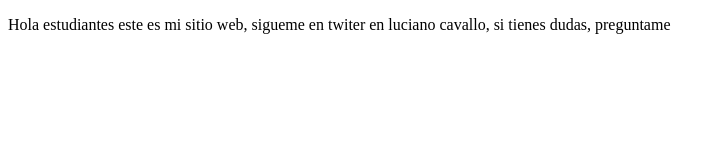
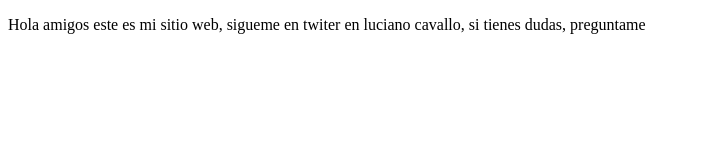
Before and after one commit to luchx88/proyectoCursoPreworks, a plain HTML site: page index.html in a window 1280 px wide. Shown: the whole page, without its empty margins (0-724 px from the left). Drawn offline with Linux system fonts and the light colour scheme.

Commit message:
cambios agregamos amigos

```diff
--- a/index.html
+++ b/index.html
@@ -8,6 +8,6 @@
 </head>
 <body>
     <p>
-        Hola estudiantes este es mi sitio web, sigueme en twiter en luciano cavallo, si tienes dudas, preguntame
+        Hola amigos este es mi sitio web, sigueme en twiter en luciano cavallo, si tienes dudas, preguntame
 </body>
 </html>
```
